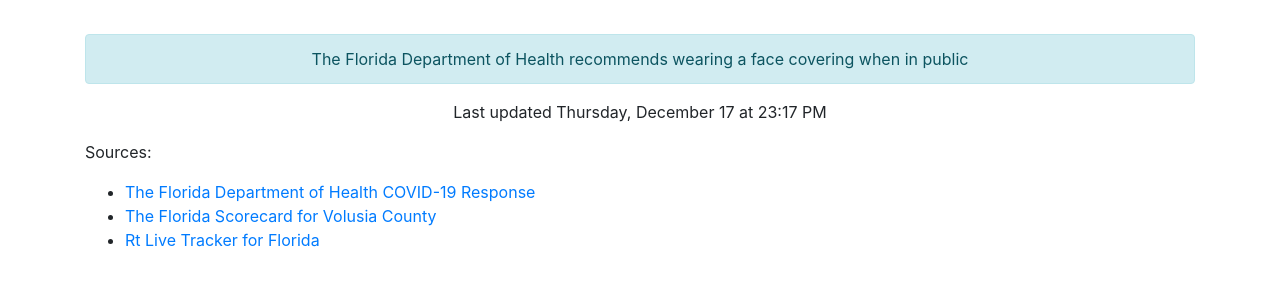
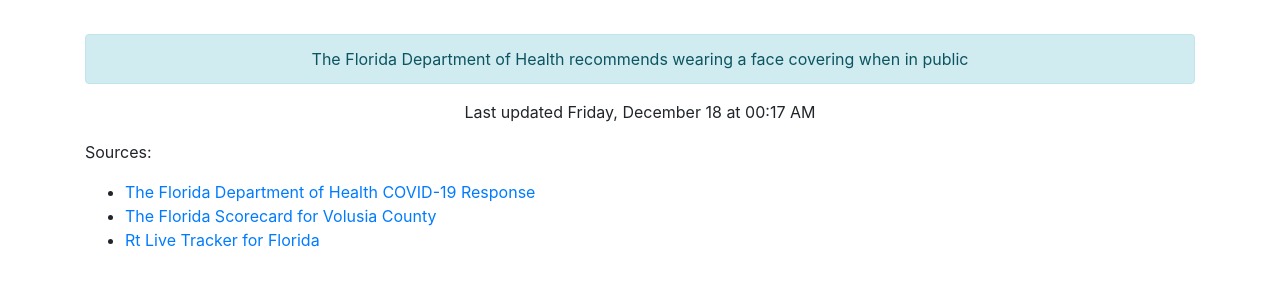
Before and after one commit to thinkjson/timeforchurch, a Jekyll site: the page built from index.md, in a window 1280 px wide. Shown: the part 586-872 px from the top of the page. Built offline with Jekyll 4.4.1, drawn with Linux system fonts in a browser that asks for light colours; our own code applies the rules of GitHub Pages for plain Markdown files.

Commit message:
Updating data

```diff
--- a/_includes/data.html
+++ b/_includes/data.html
@@ -10,4 +10,4 @@
     <div class="outcome text-success">YES</div>
     <div class="alert alert-info" role="alert">The Florida Department of Health recommends wearing a face covering when in public</div>
 
-    <p>Last updated Thursday, December 17 at 23:17 PM</p>
+    <p>Last updated Friday, December 18 at 00:17 AM</p>
```
